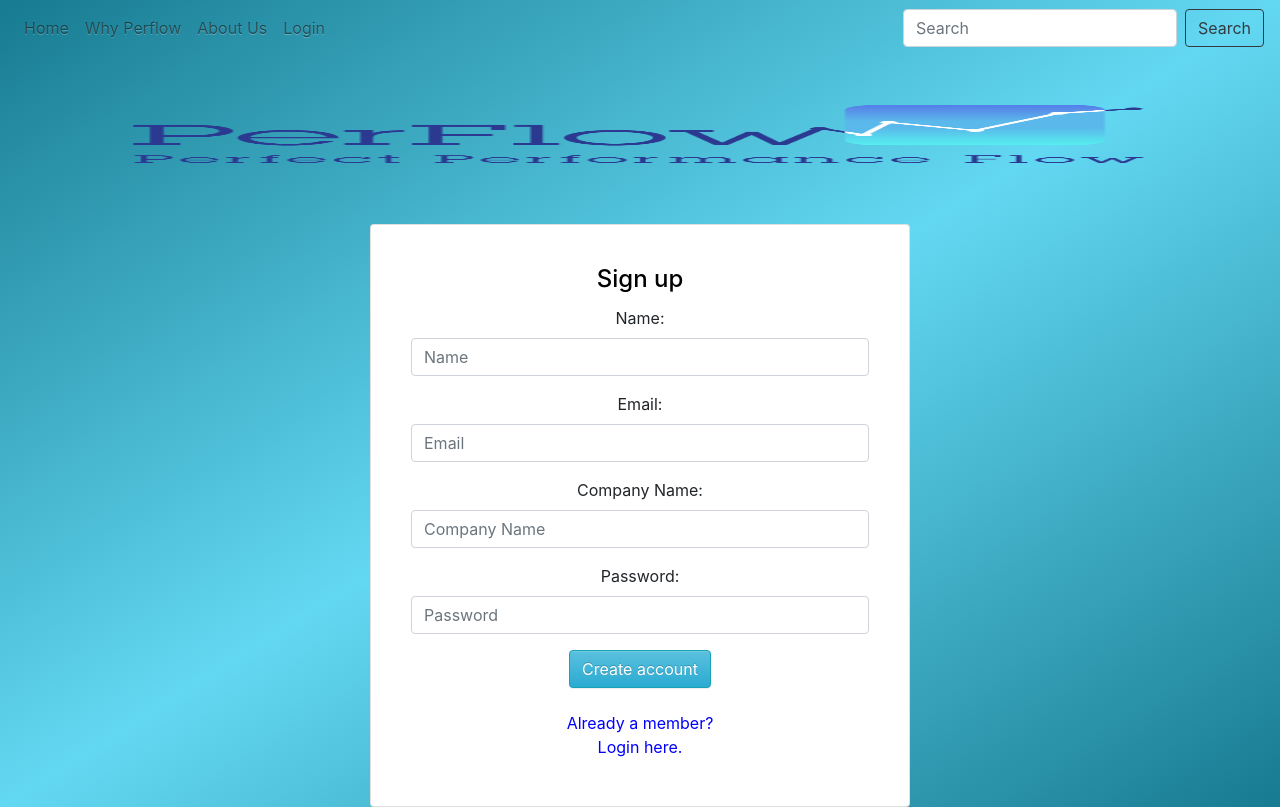
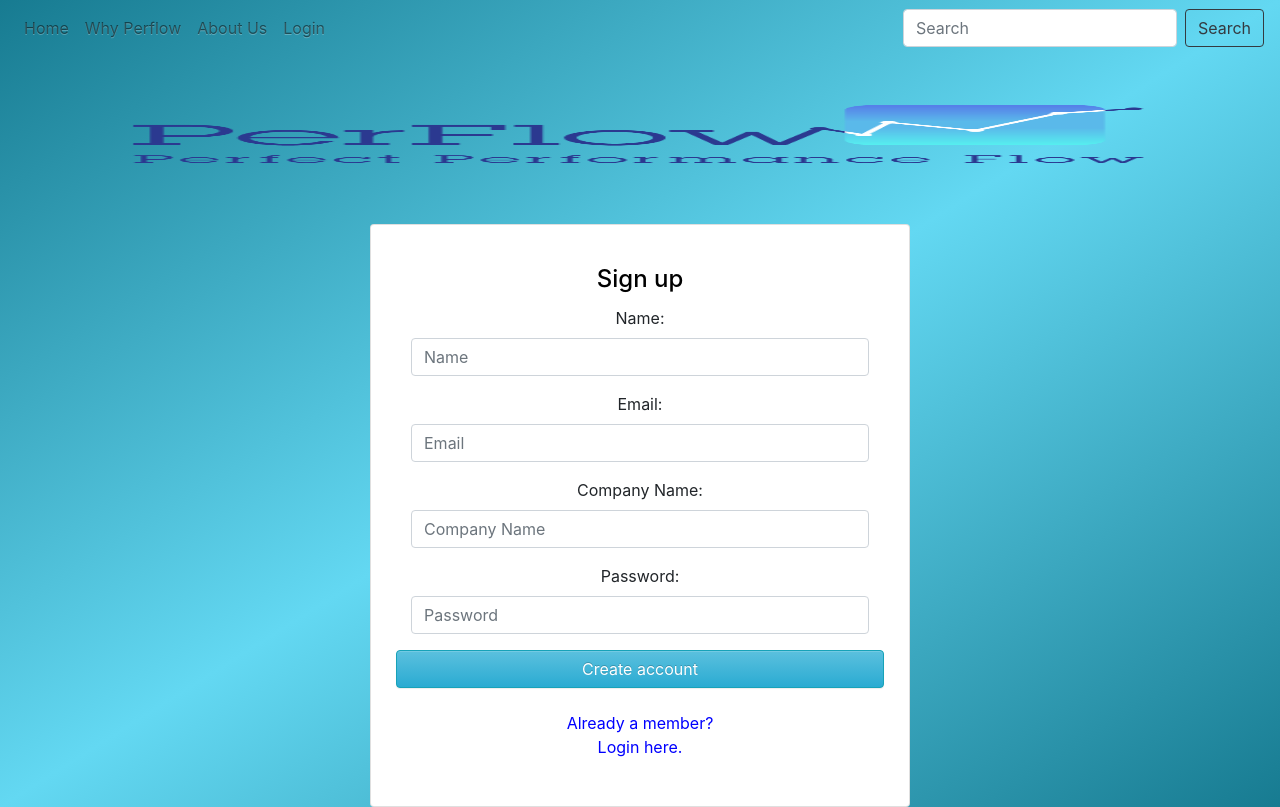
Before and after one commit to pratima-shegokar/perflow, a React (Create React App) app in the folder frontend/: page /RegistrationPage in a window 1280 px wide. Built offline with nearby package versions, Linux system fonts and the light colour scheme.

Commit message:
Removed link from RegistrationForm. Changed bg on RegistrationPage

```diff
--- a/frontend/src/components/Login/RegistrationForm.js
+++ b/frontend/src/components/Login/RegistrationForm.js
@@ -49,13 +49,11 @@ function RegisterForm({ onSubmit }) {
                     </div>
 
                     <div className="form-group row justify-content-center">
-                        <a href="/LoginPage">
-                            <button
-                                className="btn btn-info"
-                                onClick={() => onSubmit({ name, email, companyName, password })}>
-                                Create account
-                            </button>
-                        </a>
+                        <button
+                            className="btn btn-info"
+                            onClick={() => onSubmit({ name, email, companyName, password })}>
+                            Create account
+                        </button>
                     </div>
 
                     <div className="col-md-6 offset-md-3">
--- a/frontend/src/components/Login/RegistrationPage.js
+++ b/frontend/src/components/Login/RegistrationPage.js
@@ -15,7 +15,7 @@ class RegistrationPage extends React.Component {
     }
 
     componentDidMount() {
-        document.body.style = 'background-image: linear-gradient(to bottom right, #177b91, #63D8F2, #177b91); color: white;';
+        document.body.style = 'background-image: linear-gradient(to bottom right, #177b91, #63D8F2, #177b91); color: white; background-size: cover; background-repeat: no-repeat';
     }
 
     render() {
```
